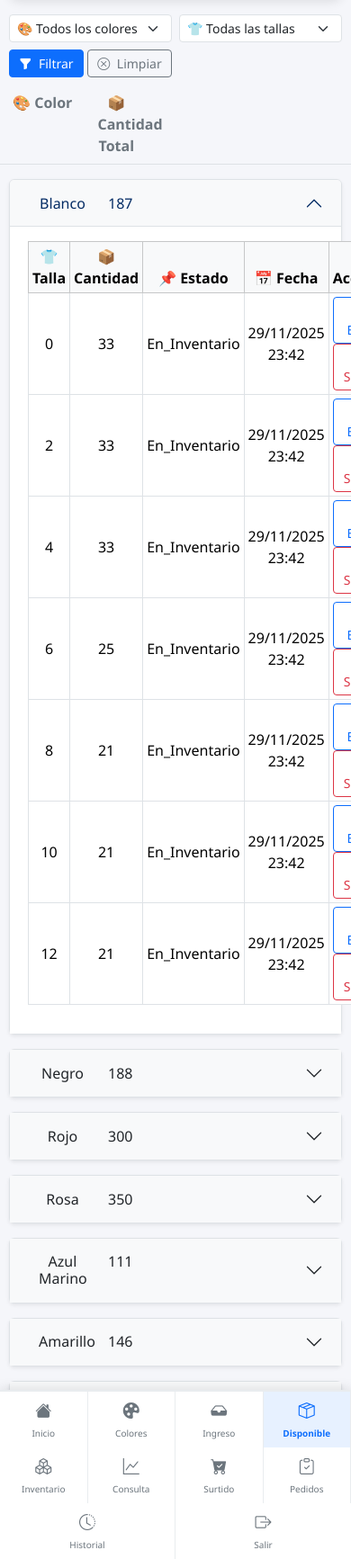
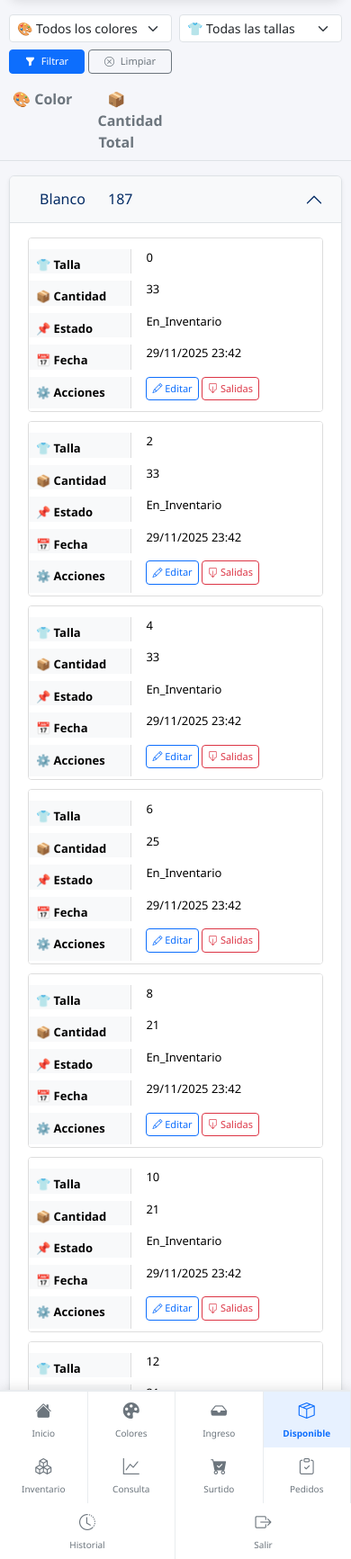
Before and after one commit to TijuanaIA/produccion-flask, a Flask app: page /inventario_disponible in a window 390 px wide, after a click that opens the changed part. Shown: the part 77-1810 px from the top of the page at 90% size. Run offline with Flask 3, Linux system fonts and the light colour scheme.

Commit message:
Actualización de plantillas responsivas para celulares

```diff
--- a/templates/inventario_disponible.html
+++ b/templates/inventario_disponible.html
@@ -3,6 +3,102 @@
 {% block header %}📦 Inventario Disponible por Color{% endblock %}
 
 {% block content %}
+
+<style>
+  /* Scroll fix: espacio para el menú inferior en mobile */
+  @media (max-width: 780px) {
+    .content {
+      overflow-y: auto !important;
+      -webkit-overflow-scrolling: touch !important;
+      padding-bottom: 160px !important;
+    }
+  }
+
+  /* Accordion body con scroll limitado */
+  .accordion-body {
+    max-height: calc(100vh - 240px);
+    overflow-y: auto;
+    -webkit-overflow-scrolling: touch;
+  }
+
+  /* Tabla responsiva */
+  .table {
+    font-size: 13px;
+  }
+
+  .table thead {
+    position: sticky;
+    top: 0;
+    z-index: 5;
+  }
+
+  /* Mobile: tabla se convierte en cards */
+  @media (max-width: 420px) {
+    .table, .table thead, .table tbody, .table tr, .table th, .table td {
+      display: block;
+      width: 100%;
+    }
+
+    .table thead {
+      display: none;
+    }
+
+    .table tbody tr {
+      margin-bottom: 10px;
+      border: 1px solid #ddd;
+      border-radius: 4px;
+      overflow: hidden;
+    }
+
+    .table td {
+      padding: 8px;
+      text-align: left;
+      border: none;
+      position: relative;
+      padding-left: 40%;
+    }
+
+    .table td:before {
+      content: attr(data-label);
+      position: absolute;
+      left: 0;
+      width: 35%;
+      padding: 8px;
+      font-weight: 600;
+      background-color: #f8f9fa;
+      border-right: 1px solid #ddd;
+    }
+
+    .table td:first-child {
+      padding-top: 12px;
+    }
+
+    .table td:last-child {
+      padding-bottom: 12px;
+    }
+
+    .btn-sm {
+      padding: 4px 6px;
+      font-size: 11px;
+    }
+  }
+
+  /* Tablet: tabla responsiva con scroll horizontal si es necesario */
+  @media (max-width: 768px) and (min-width: 421px) {
+    .table {
+      font-size: 12px;
+    }
+
+    .table th, .table td {
+      padding: 6px 4px;
+    }
+
+    .btn-sm {
+      padding: 4px 8px;
+      font-size: 12px;
+    }
+  }
+</style>
 
 <!-- Barra de filtros -->
 <form class="row g-2 mb-3" method="GET" action="{{ url_for('inventario_disponible') }}">
@@ -75,17 +171,17 @@
               <tbody>
                 {% for inv in inventarios_color %}
                   <tr>
-                    <td>{{ inv.talla.nombre }}</td>
-                    <td>
+                    <td data-label="👕 Talla">{{ inv.talla.nombre }}</td>
+                    <td data-label="📦 Cantidad">
                       {% if inv.cantidad < 0 %}
                         <span class="text-danger fw-bold">{{ inv.cantidad }}</span>
                       {% else %}
                         {{ inv.cantidad }}
                       {% endif %}
                     </td>
-                    <td>{{ inv.status.nombre }}</td>
-                    <td>{{ inv.fecha.strftime('%d/%m/%Y %H:%M') }}</td>
-                    <td>
+                    <td data-label="📌 Estado">{{ inv.status.nombre }}</td>
+                    <td data-label="📅 Fecha">{{ inv.fecha.strftime('%d/%m/%Y %H:%M') }}</td>
+                    <td data-label="⚙️ Acciones">
                       <!-- Botón que abre el modal -->
                       <button class="btn btn-sm btn-outline-primary"
                               data-bs-toggle="modal"
```
Also changed, not shown: templates/inventario_general.html (+100 -4 lines), instance/produccion.db.
